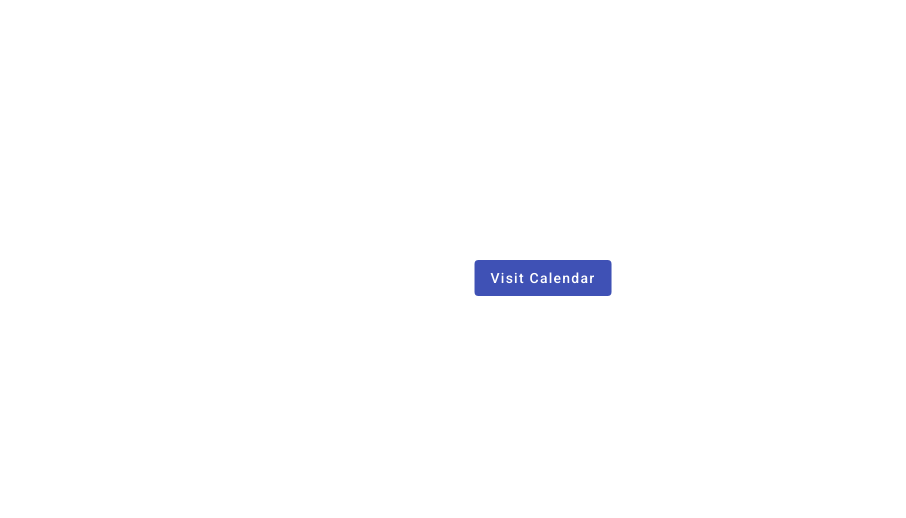
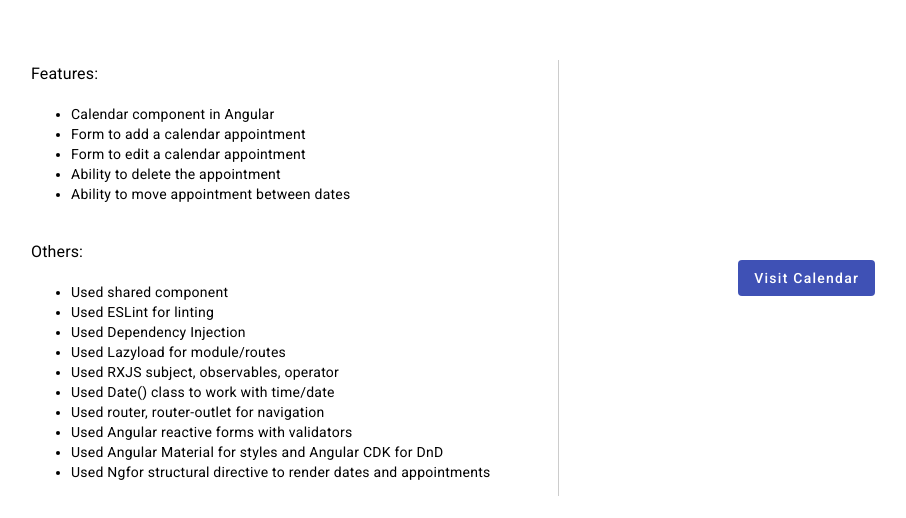
Before and after one commit to iamazizbohra/portfolio-angular-calendar-component-with-events, an Angular app: page / in a window 1280 px wide. Shown: the part 122-640 px from the top of the page, without its empty margins (97-1003 px from the left). Built offline with nearby package versions, Linux system fonts and the light colour scheme.

Commit message:
add docs to welcome page

```diff
--- a/src/app/components/welcome/welcome.component.html
+++ b/src/app/components/welcome/welcome.component.html
@@ -1,5 +1,38 @@
 <div class="welcome">
 
-    <button mat-flat-button color="primary" (click)="onClickHandler()">Visit Calendar</button>
+    <div class="content">
+        <div class="left">
+            <div class="list">
+                <h3>Features:</h3>
 
+                <ul>
+                    <li>Calendar component in Angular</li>
+                    <li>Form to add a calendar appointment</li>
+                    <li>Form to edit a calendar appointment</li>
+                    <li>Ability to delete the appointment</li>
+                    <li>Ability to move appointment between dates</li>
+                </ul>
+
+                <br>
+                <h3>Others:</h3>
+
+                <ul>
+                    <li>Used shared component</li>
+                    <li>Used ESLint for linting</li>
+                    <li>Used Dependency Injection</li>
+                    <li>Used Lazyload for module/routes</li>
+                    <li>Used RXJS subject, observables, operator</li>
+                    <li>Used Date() class to work with time/date</li>
+                    <li>Used router, router-outlet for navigation</li>
+                    <li>Used Angular reactive forms with validators</li>
+                    <li>Used Angular Material for styles and Angular CDK for DnD</li>
+                    <li>Used Ngfor structural directive to render dates and appointments</li>
+                </ul>
+            </div>
+        </div>
+
+        <div class="right">
+            <button mat-flat-button color="primary" (click)="onClickHandler()">Visit Calendar</button>
+        </div>
+    </div>
 </div>
--- a/src/app/components/welcome/welcome.component.scss
+++ b/src/app/components/welcome/welcome.component.scss
@@ -1,12 +1,27 @@
 .welcome {
     width: 100%;
     height: 100%;
+    display: flex;
+    justify-content: center;
+    align-items: center;
 
-    button {
-        position: absolute;
-        top: 50%;
-        left: 50%;
-        transform: translate(-50%, -50%);
+    .content {
+        width: 80%;
+        display: flex;
+        justify-content: space-between;
+
+        .left {
+            width: 50%;
+            border-right: 1px solid #ccc;
+            padding-right: 30px;
+        }
+
+        .right {
+            width: 50%;
+            display: flex;
+            justify-content: center;
+            align-items: center;
+        }
     }
 
 }
```
